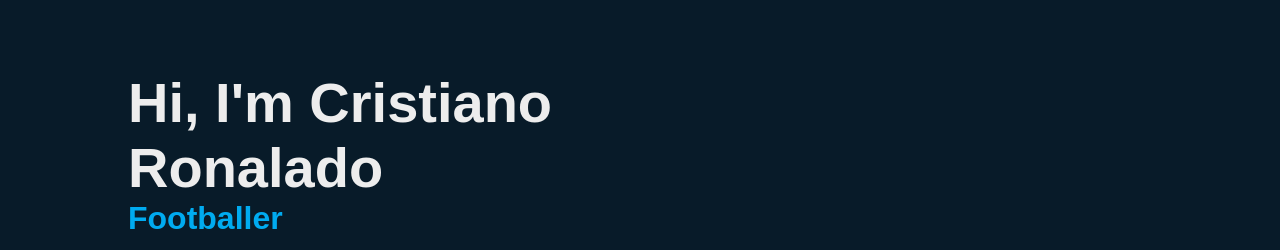
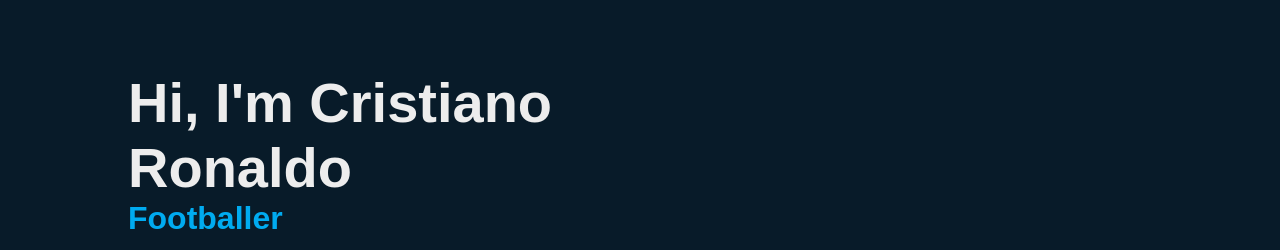
Before and after one commit to Nikhil-nike/Ronaldo, a plain HTML site: page index.html in a window 1280 px wide. Shown: the part 165-415 px from the top of the page. Drawn offline with nearby package versions, Linux system fonts and the light colour scheme.

Commit message:
Update index.html

```diff
--- a/index.html
+++ b/index.html
@@ -22,7 +22,7 @@
 
         <section class="home">
             <div class="home-content">
-                <h1>Hi, I'm Cristiano Ronalado </h1>
+                <h1>Hi, I'm Cristiano Ronaldo </h1>
                 <h3>Footballer</h3>
                 <p>Lorem ipsum dolor, sit amet consectetur adipisicing elit. Labore,
                 commodi lodi. Iusto, quasi totam quae veniam dolor animi vel ratione
```
